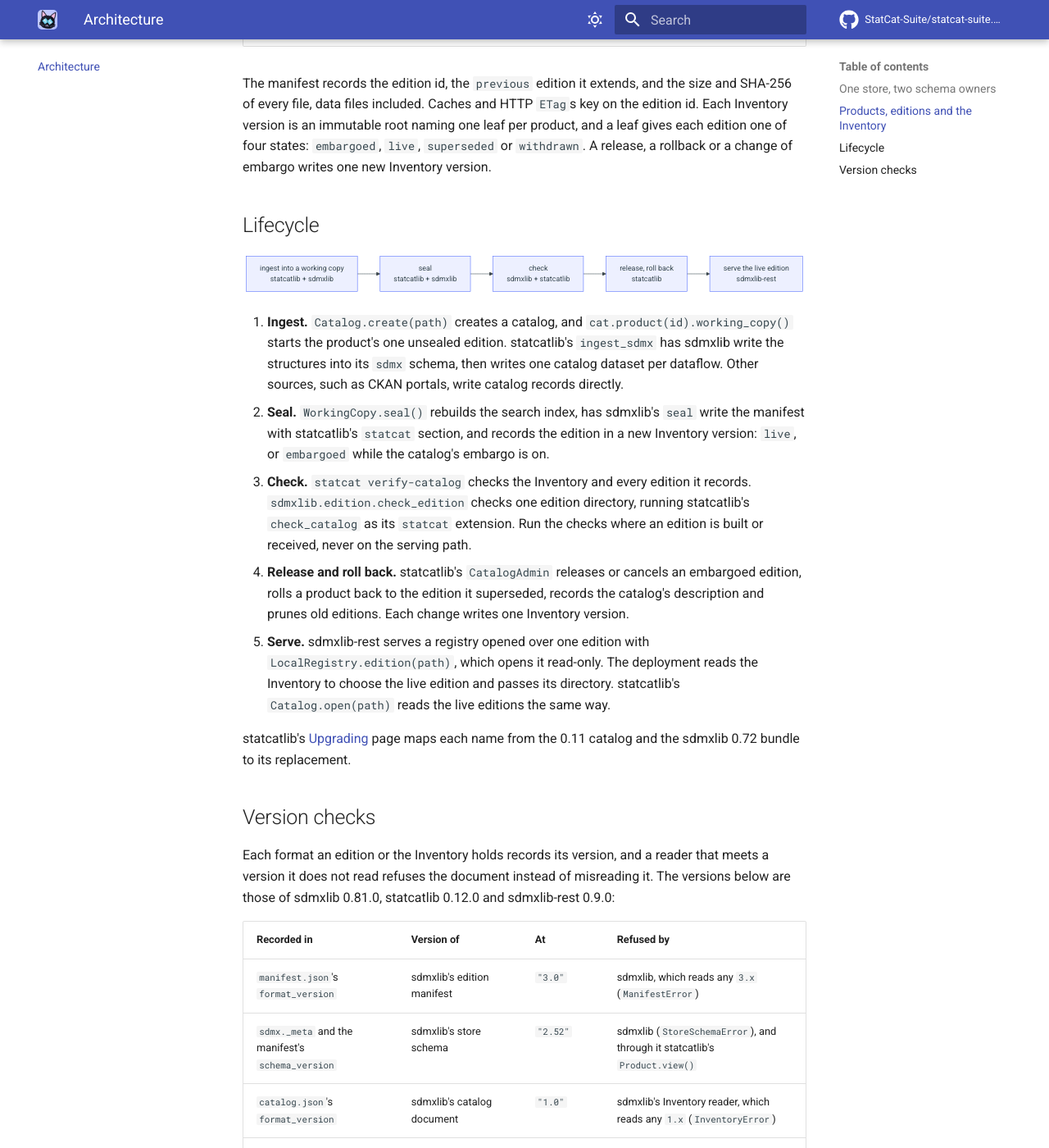
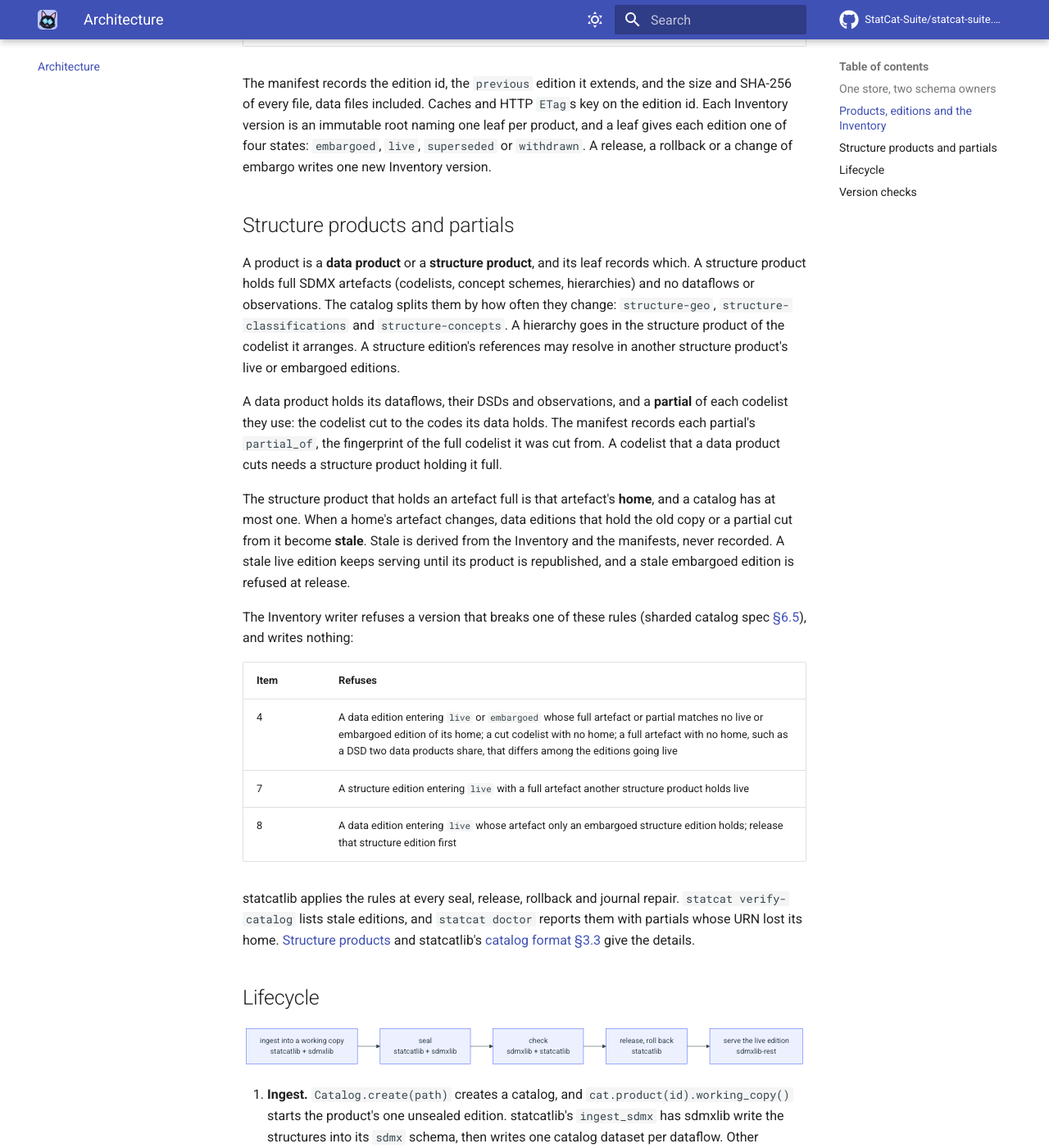
Before and after one commit to StatCat-Suite/statcat-suite.github.io, an MkDocs documentation site: the page built from docs/architecture.md, in a window 1280 px wide and 1400 px high, scrolled down 1488 px. Shown: the whole window at 82% size. Built offline with MkDocs 1.6.1 and Material for MkDocs 9.7.7, drawn with Linux system fonts in a browser that asks for light colours; comment, search, counter and statistics services are not loaded; some of the changed text lies outside the part shown.

Commit message:
docs: describe structure products and the cross-product rules
Add a section on data and structure products, partials, structure homes, stale data editions and spec §6.5 items 4, 7 and 8, as shipped in statcatlib 0.13.0 on sdmxlib 0.84.0. The seal step names the publish check, and the version table names sdmxlib 0.84.0, statcatlib 0.13.0 and sdmxlib-rest 0.9.2; its values are unchanged.

````diff
--- a/docs/architecture.md
+++ b/docs/architecture.md
@@ -65,6 +65,49 @@ naming one leaf per product, and a leaf gives each edition one of four
 states: `embargoed`, `live`, `superseded` or `withdrawn`. A release, a
 rollback or a change of embargo writes one new Inventory version.
 
+## Structure products and partials
+
+A product is a **data product** or a **structure product**, and its leaf
+records which. A structure product holds full SDMX artefacts (codelists,
+concept schemes, hierarchies) and no dataflows or observations. The catalog
+splits them by how often they change: `structure-geo`,
+`structure-classifications` and `structure-concepts`. A hierarchy goes in
+the structure product of the codelist it arranges. A structure edition's
+references may resolve in another structure product's live or embargoed
+editions.
+
+A data product holds its dataflows, their DSDs and observations, and a
+**partial** of each codelist they use: the codelist cut to the codes its
+data holds. The manifest records each partial's `partial_of`, the
+fingerprint of the full codelist it was cut from. A codelist that a data
+product cuts needs a structure product holding it full.
+
+The structure product that holds an artefact full is that artefact's
+**home**, and a catalog has at most one. When a home's artefact changes,
+data editions that hold the old copy or a partial cut from it become
+**stale**. Stale is derived from the Inventory and the manifests, never
+recorded. A stale live edition keeps serving until its product is
+republished, and a stale embargoed edition is refused at release.
+
+The Inventory writer refuses a version that breaks one of these rules
+(sharded catalog spec
+[§6.5](https://statcat-suite.github.io/sdmxlib/design/sharded-bundle-catalog/#65-invariants-the-release-job-enforces)),
+and writes nothing:
+
+| Item | Refuses |
+| --- | --- |
+| 4 | A data edition entering `live` or `embargoed` whose full artefact or partial matches no live or embargoed edition of its home; a cut codelist with no home; a full artefact with no home, such as a DSD two data products share, that differs among the editions going live |
+| 7 | A structure edition entering `live` with a full artefact another structure product holds live |
+| 8 | A data edition entering `live` whose artefact only an embargoed structure edition holds; release that structure edition first |
+
+statcatlib applies the rules at every seal, release, rollback and journal
+repair. `statcat verify-catalog` lists stale editions, and `statcat doctor`
+reports them with partials whose URN lost its home.
+[Structure products](https://statcat-suite.github.io/statcatlib/api/store/#structure-products)
+and statcatlib's
+[catalog format §3.3](https://statcat-suite.github.io/statcatlib/catalog-format/#33-the-cross-product-rules)
+give the details.
+
 ## Lifecycle
 
 ```mermaid
@@ -83,7 +126,8 @@ graph LR
 2. **Seal.** `WorkingCopy.seal()` rebuilds the search index, has sdmxlib's
    `seal` write the manifest with statcatlib's `statcat` section, and records
    the edition in a new Inventory version: `live`, or `embargoed` while the
-   catalog's embargo is on.
+   catalog's embargo is on. A seal checks the edition at `publish` against
+   the catalog's structure products before it records it.
 3. **Check.** `statcat verify-catalog` checks the Inventory and every edition
    it records. `sdmxlib.edition.check_edition` checks one edition directory,
    running statcatlib's `check_catalog` as its `statcat` extension. Run the
@@ -105,8 +149,8 @@ replacement.
 
 Each format an edition or the Inventory holds records its version, and a
 reader that meets a version it does not read refuses the document instead of
-misreading it. The versions below are those of sdmxlib 0.81.0, statcatlib
-0.12.0 and sdmxlib-rest 0.9.0:
+misreading it. The versions below are those of sdmxlib 0.84.0, statcatlib
+0.13.0 and sdmxlib-rest 0.9.2:
 
 | Recorded in | Version of | At | Refused by |
 | --- | --- | --- | --- |
````
